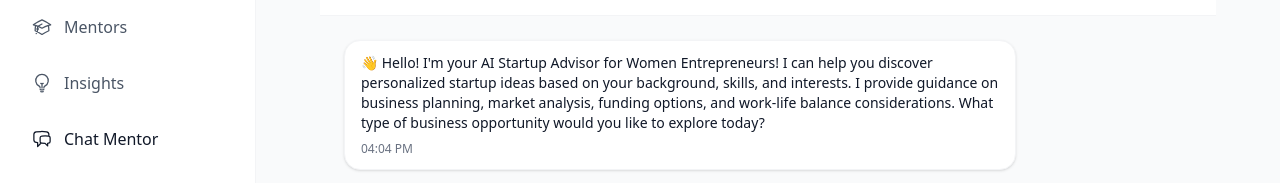
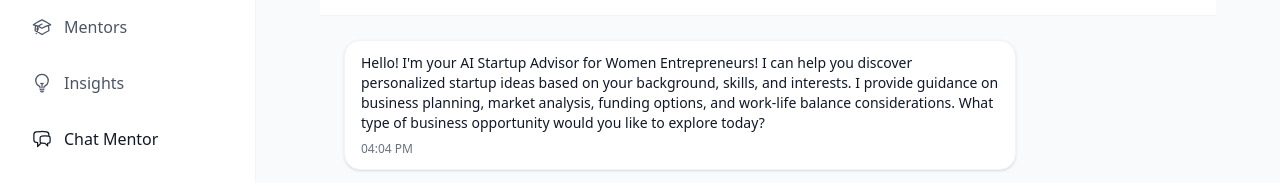
Before and after one commit to Thunderbeast5/AI-For-Her, a React (Vite) app: page /chat in a window 1280 px wide. Shown: the part 146-329 px from the top of the page. Built offline with nearby package versions, Linux system fonts and the light colour scheme; no server answers; the database is empty; sample sign-in values are in the browser's storage.

Commit message:
removed emoji from dashboard

```diff
--- a/src/pages/Chat.jsx
+++ b/src/pages/Chat.jsx
@@ -11,7 +11,7 @@ const Chat = () => {
   const [messages, setMessages] = useState([
     {
       id: 1,
-      text: "👋 Hello! I'm your AI Startup Advisor for Women Entrepreneurs! I can help you discover personalized startup ideas based on your background, skills, and interests. I provide guidance on business planning, market analysis, funding options, and work-life balance considerations. What type of business opportunity would you like to explore today?",
+      text: "Hello! I'm your AI Startup Advisor for Women Entrepreneurs! I can help you discover personalized startup ideas based on your background, skills, and interests. I provide guidance on business planning, market analysis, funding options, and work-life balance considerations. What type of business opportunity would you like to explore today?",
       sender: 'ai',
       timestamp: new Date()
     }
--- a/src/pages/Dashboard.jsx
+++ b/src/pages/Dashboard.jsx
@@ -108,7 +108,7 @@ const Dashboard = () => {
             className="mb-8"
           >
             <h1 className="text-3xl font-bold text-gray-900 mb-2">
-              Welcome, {getDisplayName()} 👋
+              Welcome, {getDisplayName()}
             </h1>
             <p className="text-gray-600">Ready to take your business to the next level?</p>
           </motion.div>
```
